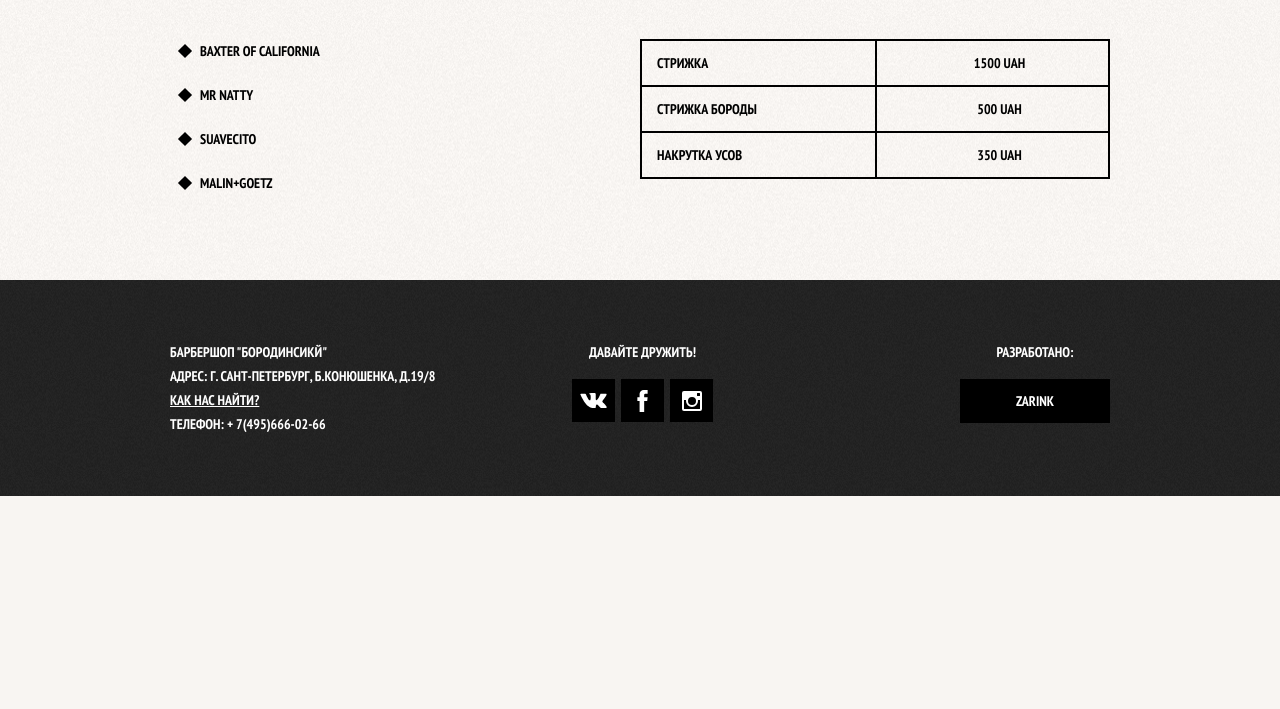
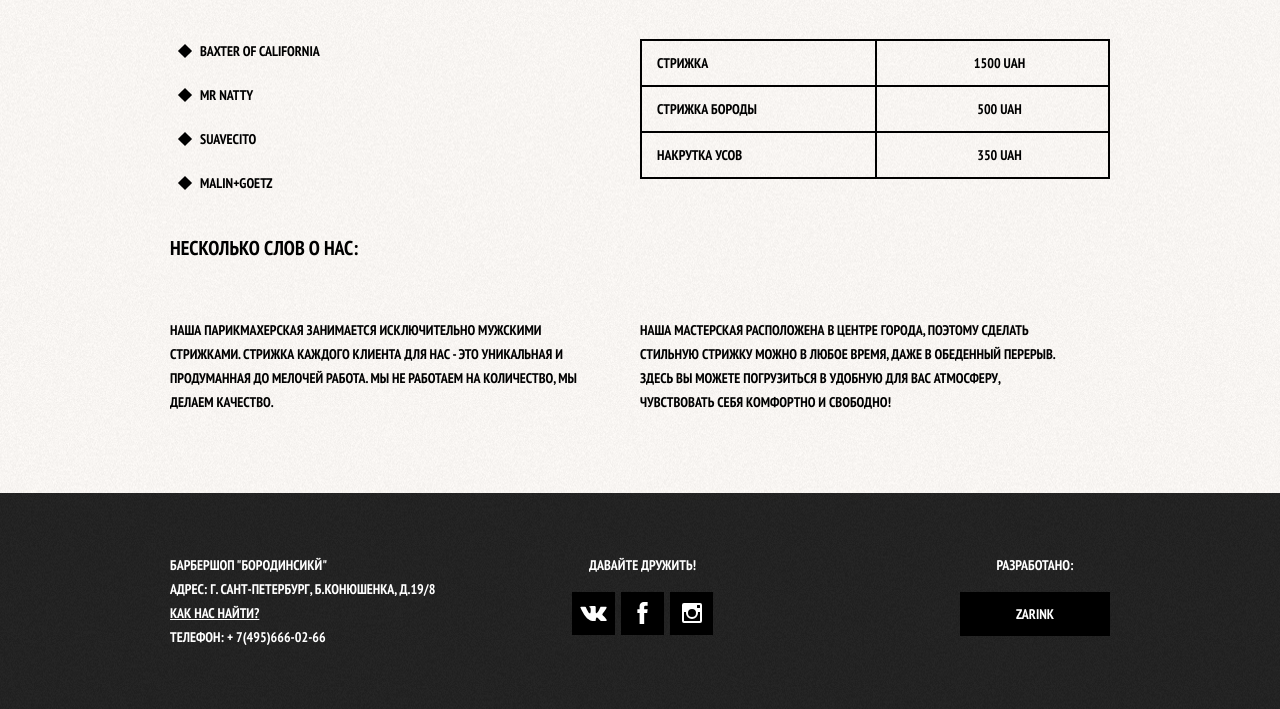
Before and after one commit to Atomini/lern_html_css_js, a Django app: page /barber/price/ in a window 1280 px wide. Shown: the part 476-1185 px from the top of the page. Before the commit the page ends 972 px from the top, so only its background shows below. Run offline with Django 4.2, Linux system fonts and the light colour scheme.

Commit message:
Добавлена секцмя о нас для прайс листа

```diff
--- a/site_f/main/static/barber/css/price.css
+++ b/site_f/main/static/barber/css/price.css
@@ -106,3 +106,18 @@
 .coast{
     text-align: center;
 }
+
+.about h2{
+    font-size: 20px;
+    line-height: 32px;
+    margin-bottom: 40px;
+}
+
+.about-colum{
+    display: flex;
+}
+
+.about-colum p{
+    margin-right: 40px;
+    width: 50%;
+}
--- a/site_f/main/templates/barber/price.html
+++ b/site_f/main/templates/barber/price.html
@@ -78,6 +78,20 @@
                 </table>
             </section>
         </div>
+        <section class="about">
+            <h2>Несколько слов о нас:</h2>
+            <div class="about-colum">
+                <p>
+                    Наша парикмахерская занимается исключительно мужскими стрижками. Стрижка каждого клиента для нас -
+                    это уникальная и продуманная до мелочей работа. Мы не работаем на количество, мы делаем качество.
+                </p>
+                <p>
+                    Наша мастерская расположена в центре города, поэтому сделать стильную стрижку можно в любое время,
+                    даже в обеденный перерыв. Здесь вы можете погрузиться в удобную для вас атмосферу, чувствовать себя
+                    комфортно и свободно!
+                </p>
+            </div>
+        </section>
 
     </main>
 
```
